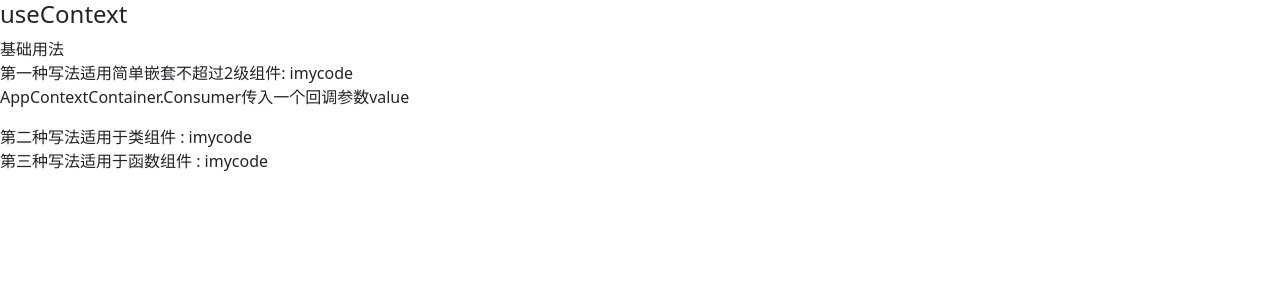
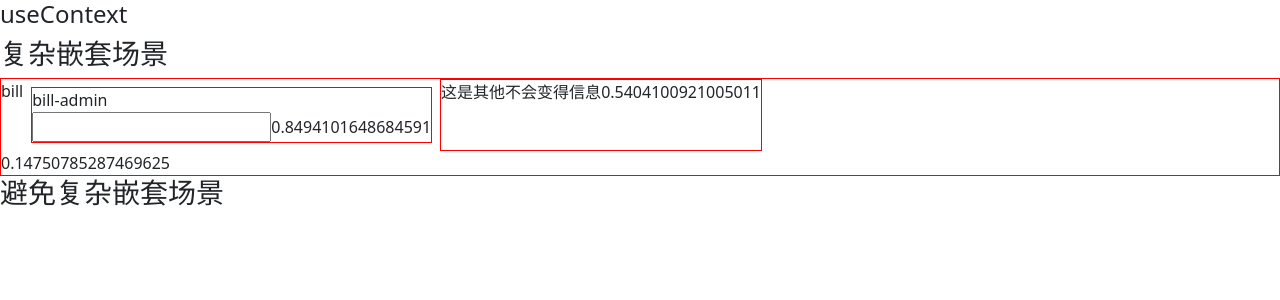
Before and after one commit to imycod/react-all-in-one, a React (Vite) app: page / in a window 1280 px wide. Shown: the top 300 px of the page. Built offline with nearby package versions, Linux system fonts and the light colour scheme.

Commit message:
docs:useContext多级嵌套场景

```diff
--- a/package.json
+++ b/package.json
@@ -12,6 +12,7 @@
   "dependencies": {
     "bootstrap": "5.2.3",
     "immer": "^10.0.3",
+    "jotai": "^2.5.0",
     "proptypes": "^1.1.0",
     "react": "^18.2.0",
     "react-dom": "^18.2.0",
--- a/src/assets/index.scss
+++ b/src/assets/index.scss
@@ -31,3 +31,7 @@
         padding-bottom: (1px * $i);
     }
 }
+
+.bd{
+    border: 1px solid red;
+}
--- a/src/useContext/Context.tsx
+++ b/src/useContext/Context.tsx
@@ -2,13 +2,13 @@ import React from 'react';
 
 import CreateContext from "./createContext/CreateContext.tsx"
 import AppContext from "./AppContext"
+import NestingAtomExample from "./NestingContext";
 function Context() {
     return (
         <>
             {/*<CreateContext></CreateContext>*/}
-            <div>
-                <AppContext></AppContext>
-            </div>
+            {/*<AppContext></AppContext>*/}
+            <NestingAtomExample></NestingAtomExample>
         </>
     );
 }
--- /dev/null
+++ b/src/useContext/NestingContext/Demo.tsx
@@ -0,0 +1,82 @@
+import React, {Component, createContext, useMemo} from 'react';
+
+const UserInfo = createContext(null)
+const Role = createContext(null)
+class UserContainer extends Component {
+    state={
+        userInfo: {
+            name: 'bill'
+        },
+        role: "admin"
+    }
+
+    setRole=(role)=>{
+        this.setState({
+            role
+        })
+    }
+
+    // userRole =useMemo(()=>({role:this.state.role,setRole:this.setRole}),[this.state.role,this.setRole])
+
+    render(){
+        return (
+            <UserInfo.Provider value={this.state.userInfo}>
+                <Role.Provider value={{role:this.state.role,setRole:this.setRole}}>
+                    <div className="bd">
+                        <UserCard></UserCard>
+                        <span>{Math.random()}</span>
+                    </div>
+                </Role.Provider>
+            </UserInfo.Provider>
+        )
+    }
+}
+
+function SavingInfo() {
+    return <div className='bd'>
+        这是其他不会变得信息
+        <span>{Math.random()}</span>
+    </div>;
+}
+
+function UserCard(){
+    // function addData(type='') {
+    //     return (event)=>{
+    //         console.log(event.target.value)
+    //     }
+    // }
+    return (
+        <UserInfo.Consumer>
+            {
+                userInfo => (
+                    <div style={{display:'flex',}}>
+                        <span>{userInfo.name}</span>
+                        <Role.Consumer>
+                            {
+                                value => (
+                                    <div className="m-2 bd">
+                                        <div>{userInfo.name}-{value.role}</div>
+                                        <input type="text" onChange={(event)=>value.setRole(event.target.value)}/>
+                                        <span>{Math.random()}</span>
+                                    </div>
+                                )
+                            }
+                        </Role.Consumer>
+                        <SavingInfo></SavingInfo>
+                    </div>
+                )
+            }
+        </UserInfo.Consumer>
+    )
+}
+
+function NestingDemoExample() {
+    return (
+        <div>
+            <h3>复杂嵌套场景</h3>
+            <UserContainer></UserContainer>
+        </div>
+    );
+}
+
+export default NestingDemoExample;
--- /dev/null
+++ b/src/useContext/NestingContext/index.tsx
@@ -0,0 +1,15 @@
+import React from 'react';
+
+import Demo from "./Demo.tsx"
+function NestingAtomExample() {
+    return (
+        <div>
+            <div>
+                <Demo></Demo>
+            </div>
+            <h3>避免复杂嵌套场景</h3>
+        </div>
+    );
+}
+
+export default NestingAtomExample;
```
Also changed, not shown: 1 other file (tests, documents, lock files or other folders).
